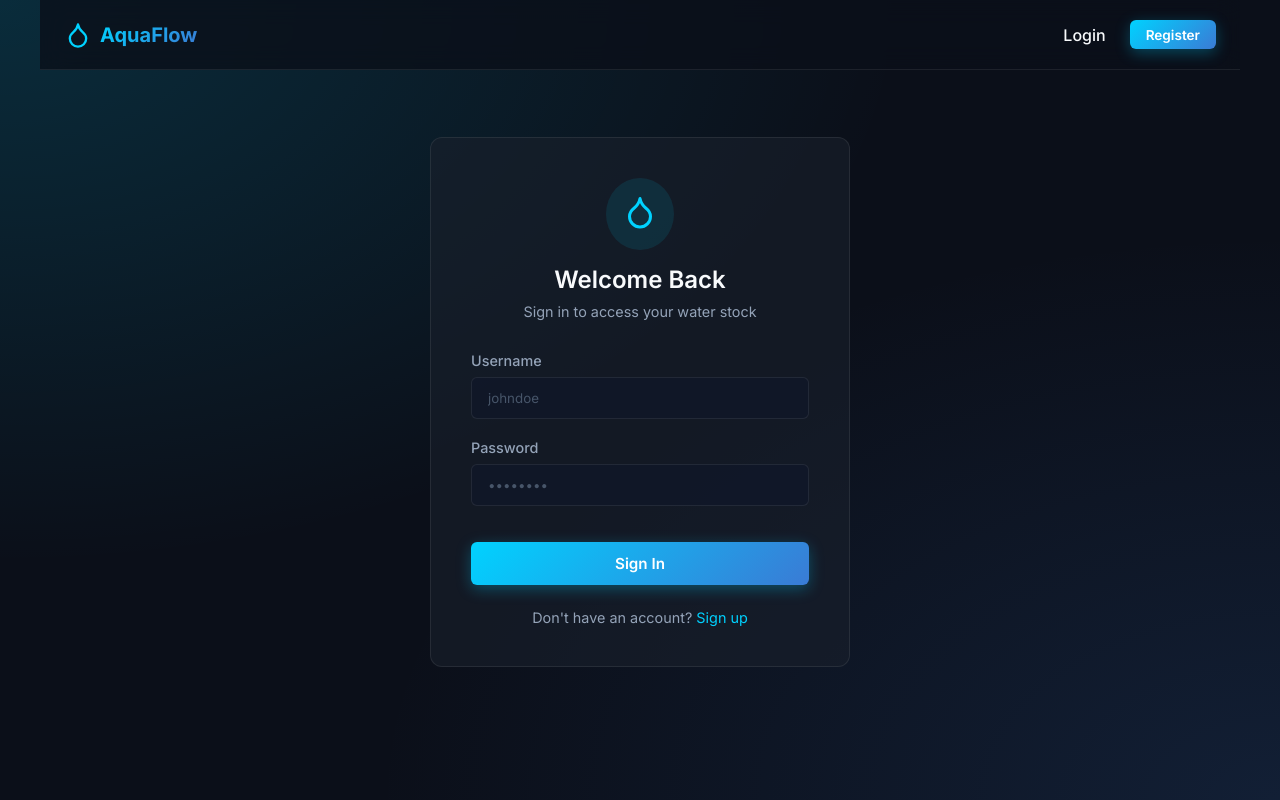
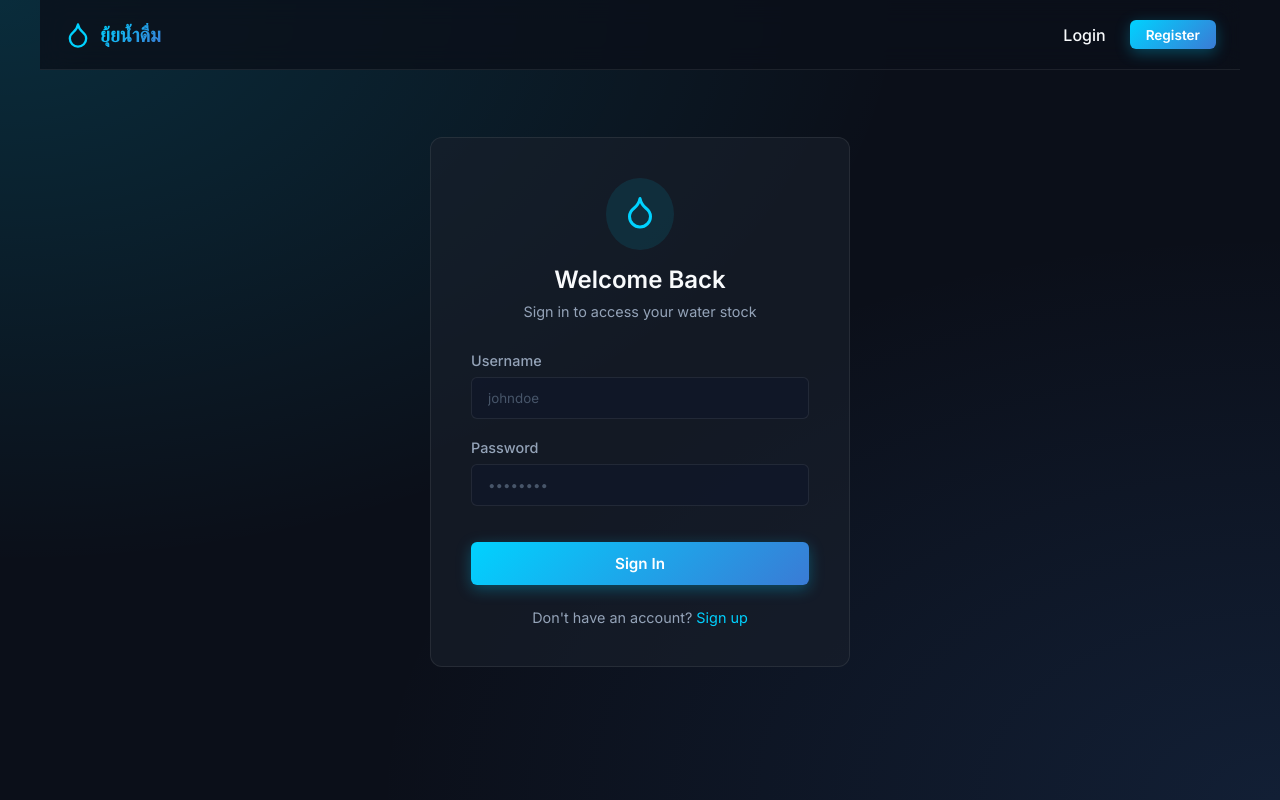
Before and after one commit to Warkung/AquaFlow, a React (Vite) app in the folder frontend/: page /login in a window 1280 px wide. Built offline with nearby package versions, Linux system fonts and the light colour scheme; no server answers.

Commit message:
feat: implement language toggle in Navbar

```diff
--- a/frontend/src/components/Navbar.jsx
+++ b/frontend/src/components/Navbar.jsx
@@ -30,7 +30,7 @@ const Navbar = () => {
       <div className="d-flex justify-between align-center" style={{ width: '100%' }}>
         <Link to="/" className="d-flex align-center gap-1" style={{ fontSize: '1.25rem', fontWeight: '700' }}>
           <Droplet size={28} color="var(--color-primary)" />
-          <span className="text-gradient">AquaFlow</span>
+          <span className="text-gradient">ยุ้ยน้ำดื่ม</span>
         </Link>
 
         <button className="mobile-menu-btn" onClick={() => setMenuOpen(!menuOpen)}>
```
Also changed, not shown: frontend/src/App.jsx (line endings or trailing spaces).
